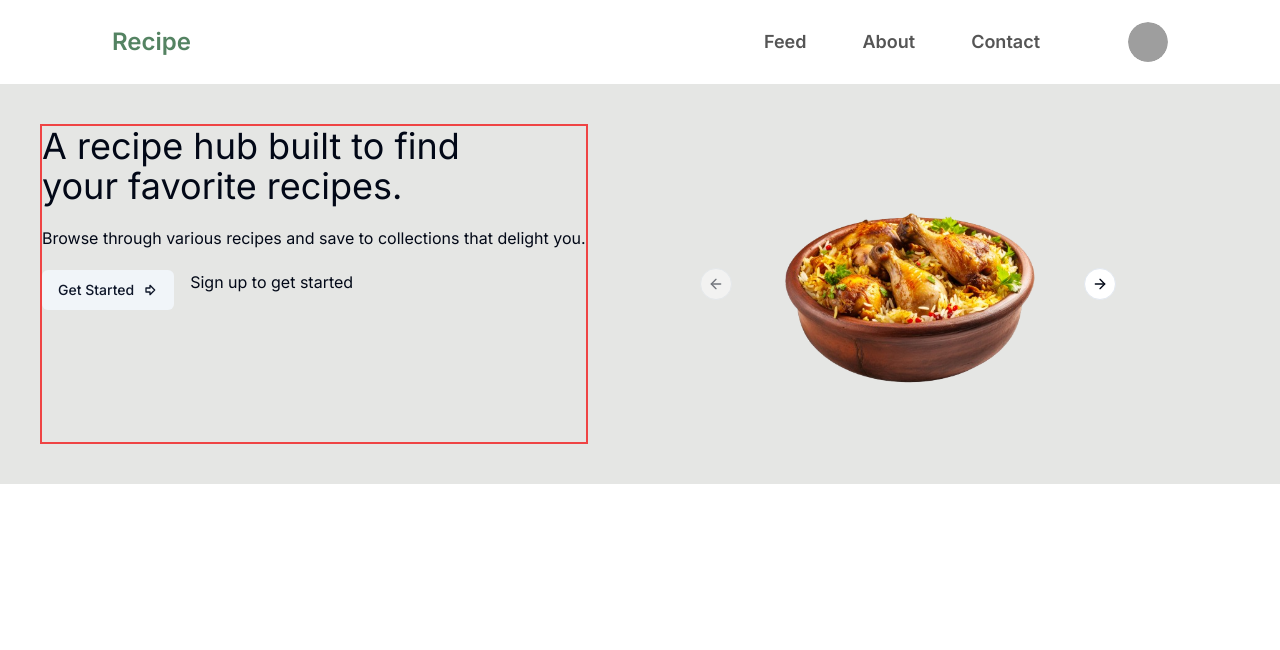
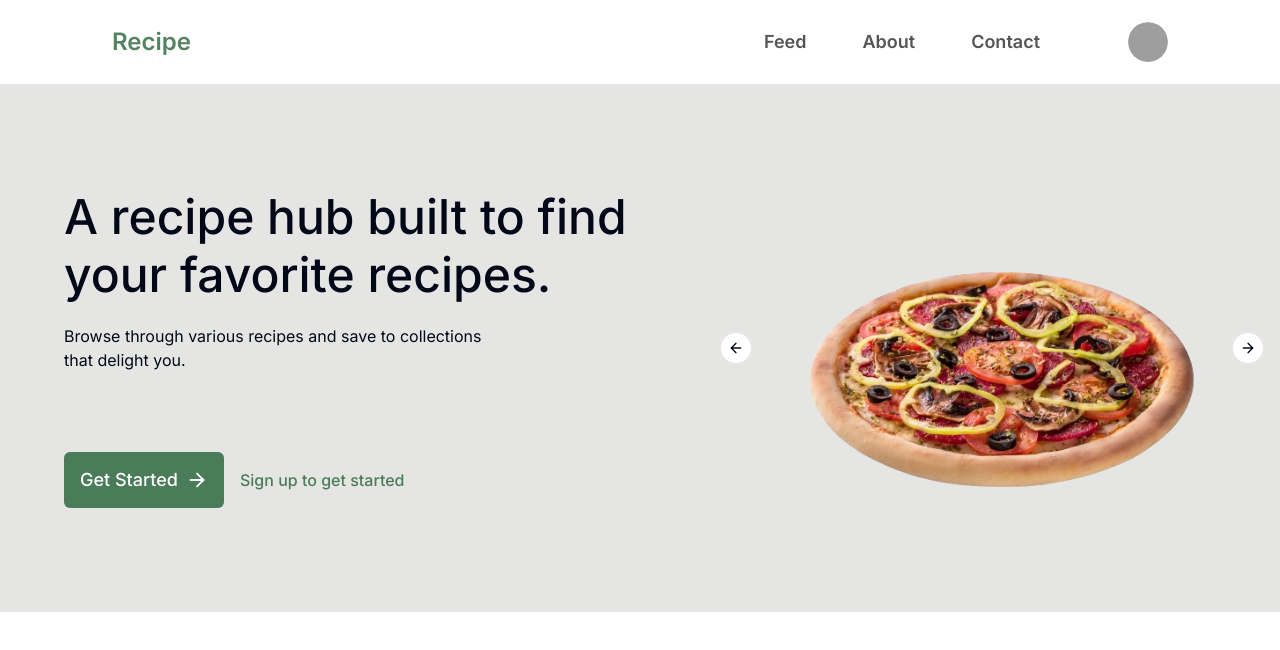
Before and after one commit to primado/recipe-web, a Next.js app: page / in a window 1280 px wide. Shown: the top 650 px of the page. Built offline with nearby package versions, Linux system fonts and the light colour scheme; grey boxes are pictures that could not be loaded.

Commit message:
add hero section

```diff
--- a/components/universal/hero.tsx
+++ b/components/universal/hero.tsx
@@ -1,4 +1,5 @@
-import { ArrowBigRight } from "lucide-react";
+"use client"
+import { ArrowBigRight, ArrowRight } from "lucide-react";
 import { Button } from "../ui/button";
 import hero_img from "../../public/assets/hero-img.png"
 import Image from "next/image";
@@ -9,6 +10,7 @@ import {
     CarouselNext,
     CarouselPrevious,
   } from "@/components/ui/carousel"
+import Autoplay from "embla-carousel-autoplay"
 import { heroImg } from "./hero-img";
 import hero_img1 from "../../public/assets/hero-img/hero-img1.png"
 import hero_img2 from "../../public/assets/hero-img/hero-img2.png"
@@ -21,26 +23,35 @@ export default function Hero() {
     return (
         <>
             <div className="bg-hero px-10 py-10">
-                <div className="flex flex-row gap-x-[10rem]">
-                    <div className="flex flex-col gap-y-5 border-2 border-red-500">
-                        <h1 className="text-4xl break-words w-[28rem]">A recipe hub built to find your favorite recipes.</h1>
-                        <p>Browse through various recipes and save to collections that delight you.</p>
-
-                        <div className="flex flex-row gap-x-4">
-                            <Button variant="secondary">
-                                <span>Get Started</span>
-                                <ArrowBigRight className="ml-2 w-4 h-4"/>
+                <div className="flex flex-row justify-center items-center gap-x-32">
+                    <div className="flex flex-col gap-y-20">
+                        <div className="flex flex-col gap-y-5">
+                            <h1 className="text-5xl font-medium break-words max-w-xl leading-[1.2]">A recipe hub built to find your favorite recipes.</h1>
+                            <p className=" max-w-md">Browse through various recipes and save to collections that delight you.</p>
+                        </div>
+                        <div className="flex flex-row gap-x-4 items-center">
+                            <Button className="bg-dark-green w-[10rem] h-14 text-white hover:bg-primary-none hover:bg-opacity-90">
+                                <span className="text-lg">Get Started</span>
+                                <ArrowRight className="ml-2 text-2xl font-medium"/>
                             </Button>
-                            <p className="">Sign up to get started</p>
-                            <image />
-
-
+                            <p className="text-dark-green font-medium text-base">Sign up to get started</p>
                         </div>
 
                     </div>
                     <div className="">
-                        <Carousel className="w-full max-w-xs">
-                          <CarouselContent>
+                        <Carousel
+                            className="w-full max-w-md"
+                            opts={{
+                                align: "start",
+                                loop: true,
+                            }}
+                            plugins={[
+                                Autoplay({
+                                  delay: 3000,
+                                }),
+                              ]}
+                        >
+                          <CarouselContent >
                               <CarouselItem  >
                                 <div className="p-1">
                                     <Image
--- a/package.json
+++ b/package.json
@@ -14,6 +14,7 @@
     "@radix-ui/react-slot": "^1.0.2",
     "class-variance-authority": "^0.7.0",
     "clsx": "^2.1.0",
+    "embla-carousel-autoplay": "^8.0.0",
     "embla-carousel-react": "^8.0.0",
     "lucide-react": "^0.363.0",
     "next": "14.1.4",
--- a/tailwind.config.ts
+++ b/tailwind.config.ts
@@ -26,6 +26,7 @@ const config = {
         "hover-1": "#ade8ad",
         "davy-gray": "#555555",
         "hero": "#e5e6e4",
+        "dark-green": "#4a7c59",
         background: "hsl(var(--background))",
         foreground: "hsl(var(--foreground))",
         primary: {
```
Also changed, not shown: 1 other file (tests, documents, lock files or other folders).
